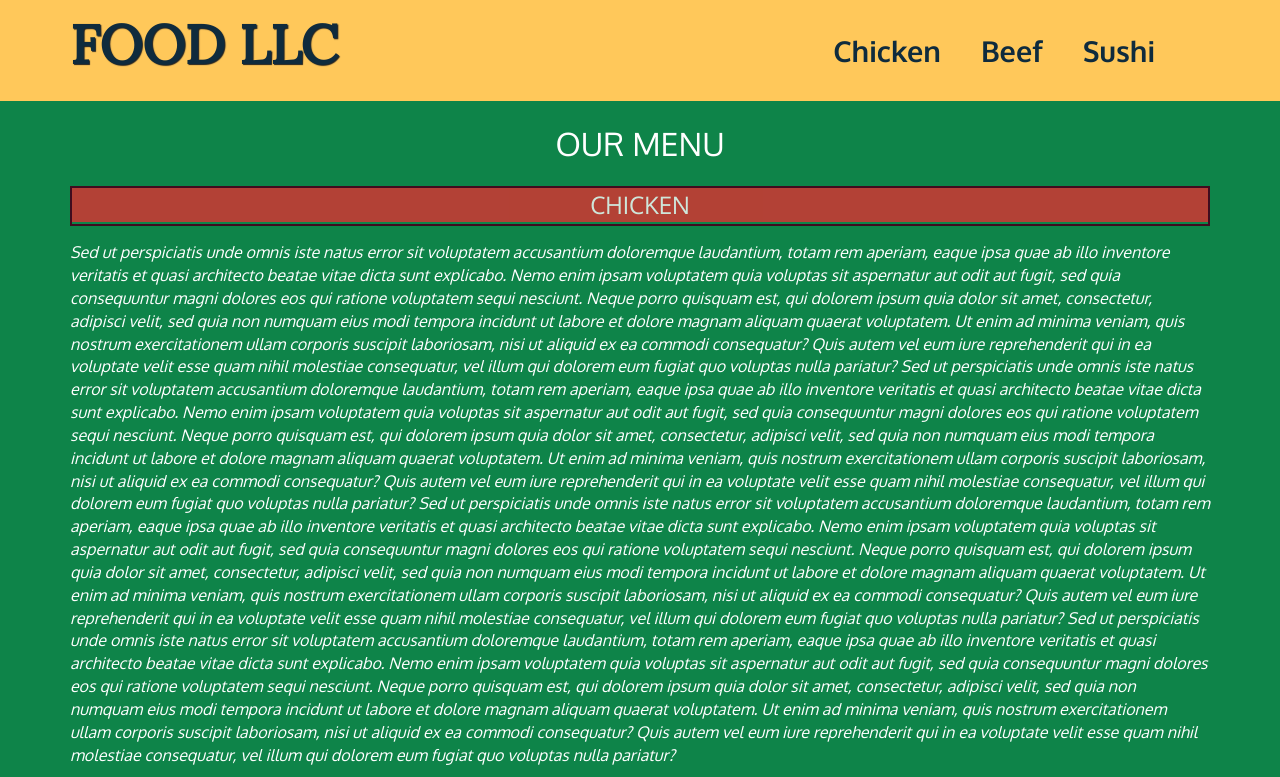
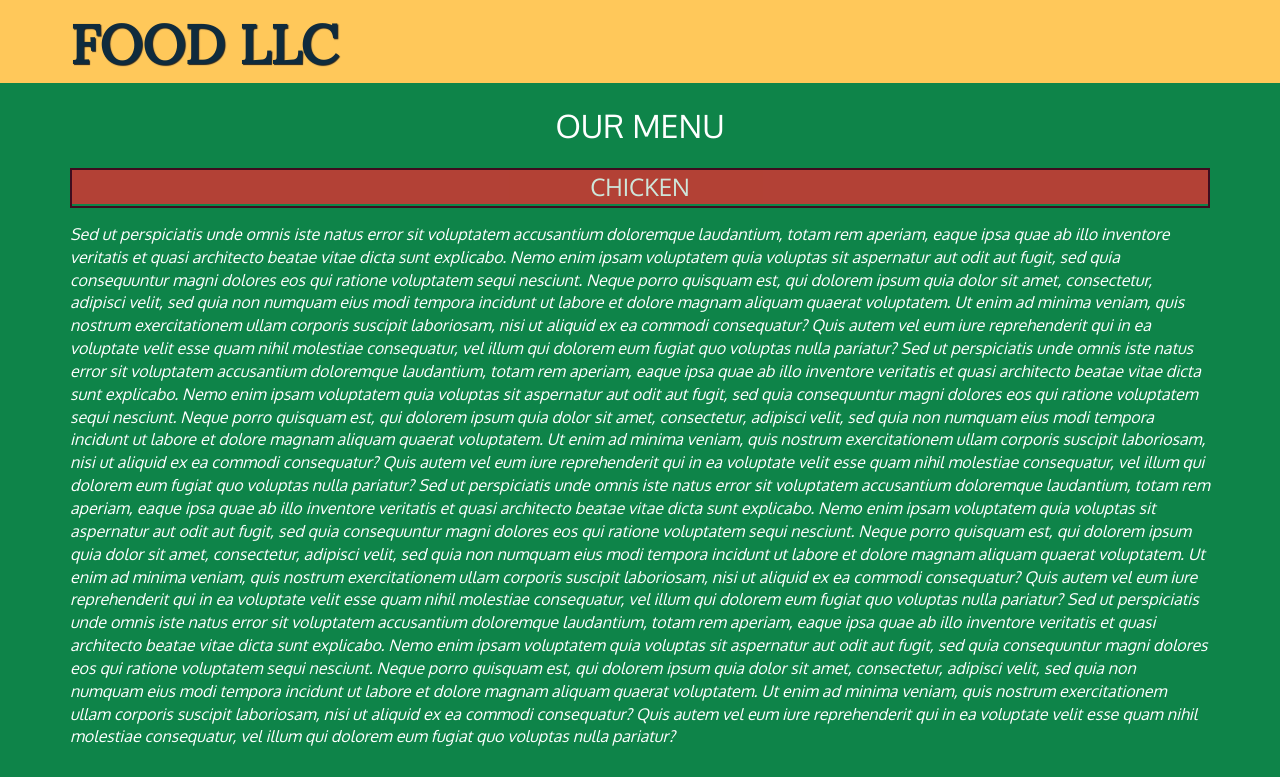
Before and after one commit to marksav85/coursera-module-3-assignment, a plain HTML site: page index.html in a window 1280 px wide. Shown: the top 777 px of the page. Drawn offline with nearby package versions, Linux system fonts and the light colour scheme; a script that the page names is missing.

Commit message:
add hidden to navbar items

```diff
--- a/index.html
+++ b/index.html
@@ -32,13 +32,13 @@
             <li class="visible-xs active">
             </li>
             <li>
-              <span>Chicken</span><br class="hidden-xs"></span>
+              <span class="hidden-lg hidden-md hidden-sm">Chicken</span><br class="hidden-xs"></span>
             </li>
             <li>
-              <span>Beef</span><br class="hidden-xs"></span>
+              <span class="hidden-lg hidden-md hidden-sm">Beef</span><br class="hidden-xs"></span>
             </li>
             <li>
-            <span>Sushi</span><br class="hidden-xs"></span>
+            <span class="hidden-lg hidden-md hidden-sm">Sushi</span><br class="hidden-xs"></span>
             </li>
           </ul><!-- #nav-list -->
         </div><!-- .collapse .navbar-collapse -->
```
